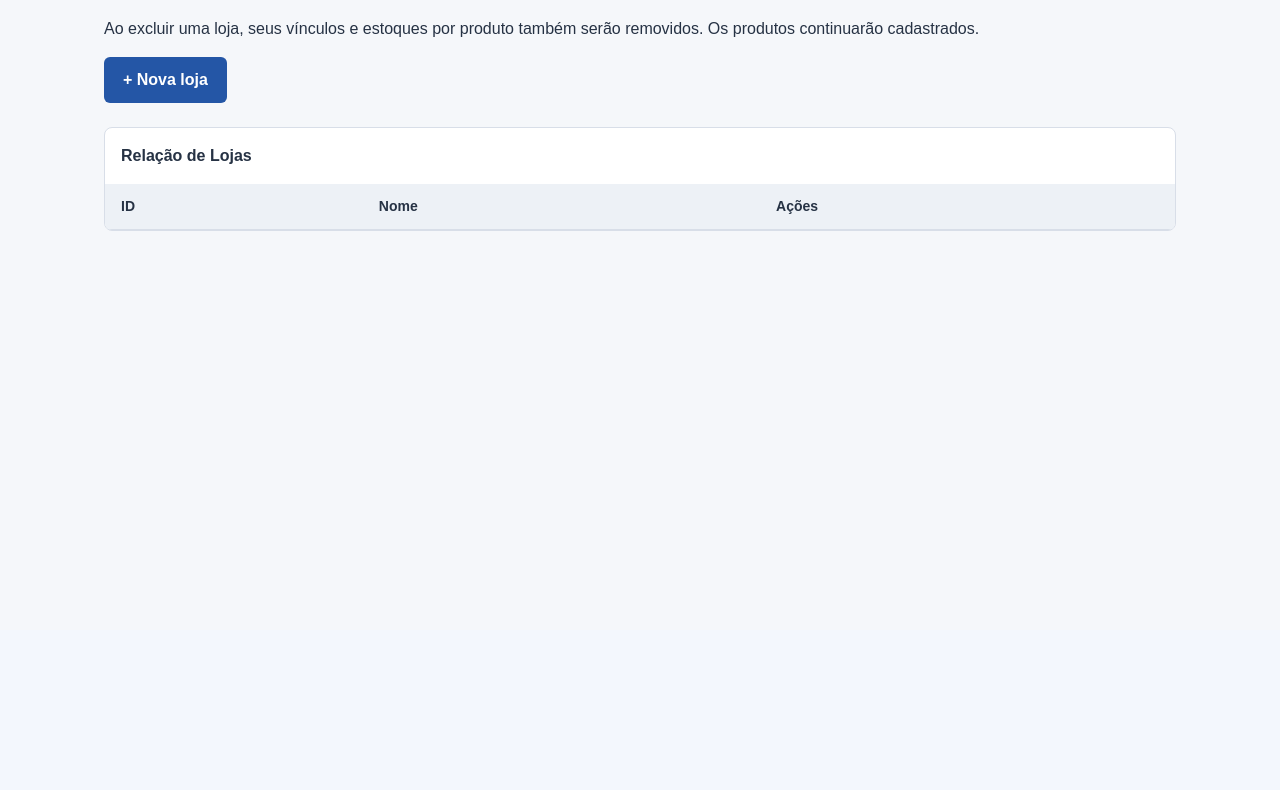
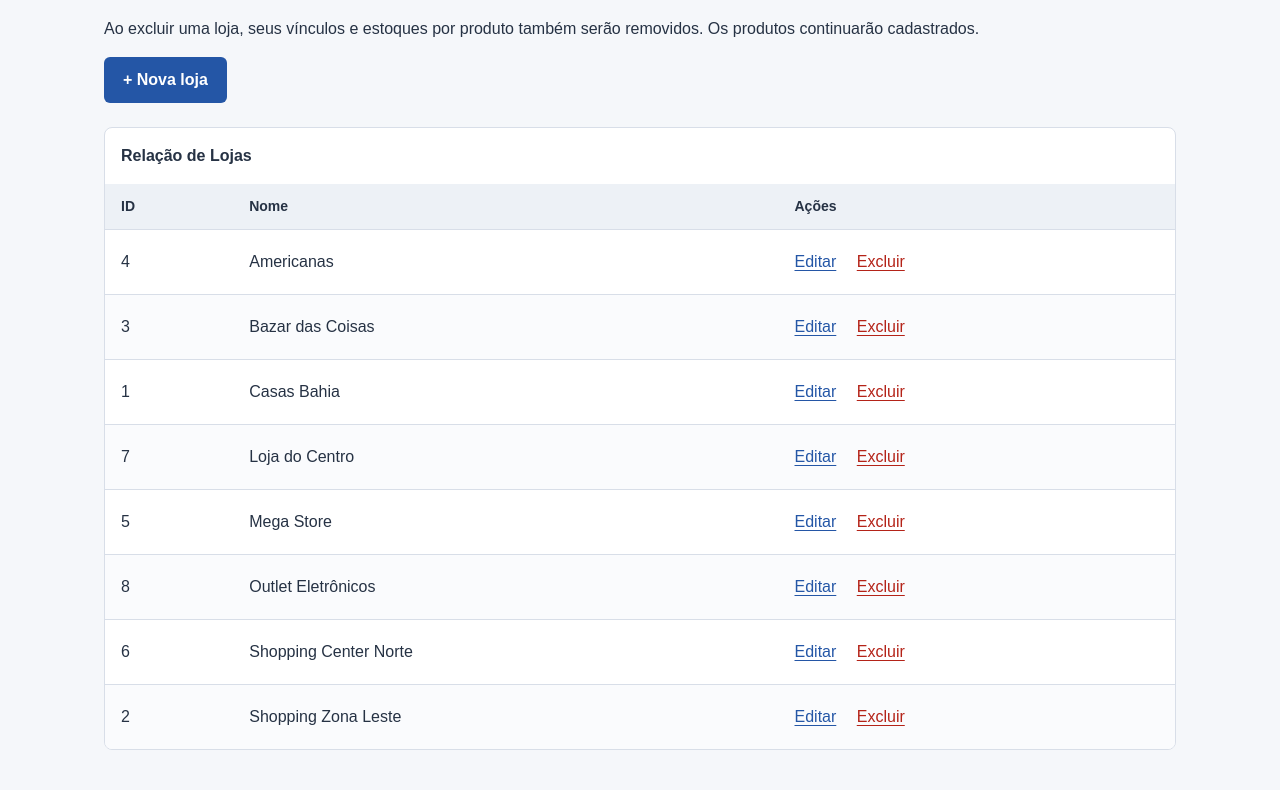
Before and after one commit to Perola-Silva/flybynight-site_perola, a PHP site: page /lojas/listar.php in a window 1280 px wide. Shown: the part 170-960 px from the top of the page. Before the commit the page ends 401 px from the top, so only its background shows below. Run offline with PHP 8.4, Linux system fonts and the light colour scheme; data comes from the database, SQL or seed files in the repository; lists and menus that the app fills with data are empty.

Commit message:
Fazida listagem das lojas

```diff
--- a/lojas/listar.php
+++ b/lojas/listar.php
@@ -1,3 +1,9 @@
+<?php
+require_once "../src/loja_crud.php";
+
+$lojas = buscarLojas($conexao);
+?>
+
 <!DOCTYPE html>
 <html lang="pt-br">
 
@@ -30,7 +36,16 @@
                     </tr>
                 </thead>
                 <tbody>
-                    <!-- Aqui serão geradas as linhas com os dados e as ações Editar e Excluir de cada registro. -->
+                    <?php foreach($lojas as $loja): ?>
+                    <tr>
+                        <td><?= $loja["id"] ?></td>
+                        <td><?= $loja["nome"] ?></td>
+                        <td>
+                            <a href="editar.php?id=<?= $loja["id"] ?>">Editar</a>
+                            <a href="excluir.php?id=<?= $loja["id"] ?>" class="excluir">Excluir</a>
+                        </td>
+                    </tr>
+                    <?php endforeach ?>
                 </tbody>
             </table>
         </div>
--- a/src/fornecedor_crud.php
+++ b/src/fornecedor_crud.php
@@ -6,7 +6,7 @@ require_once "conecta.php";
 
 // Usada em fornecedores/listar.php
 function buscarFornecedores(PDO $conexao): array {
-    // Montanbdo o comando SQL para consulta
+    // Montando o comando SQL para consulta
     $sql = "SELECT * FROM fornecedores ORDER BY nome";
 
     // Executando o comando
--- /dev/null
+++ b/src/loja_crud.php
@@ -0,0 +1,13 @@
+<?php
+
+// src/loja_crud.php
+
+require_once "conecta.php";
+
+function buscarLojas(PDO $conexao){
+    $sql = "SELECT * FROM lojas ORDER BY nome";
+
+    $consulta = $conexao->query($sql);
+
+    return $consulta->fetchAll();
+}
```
